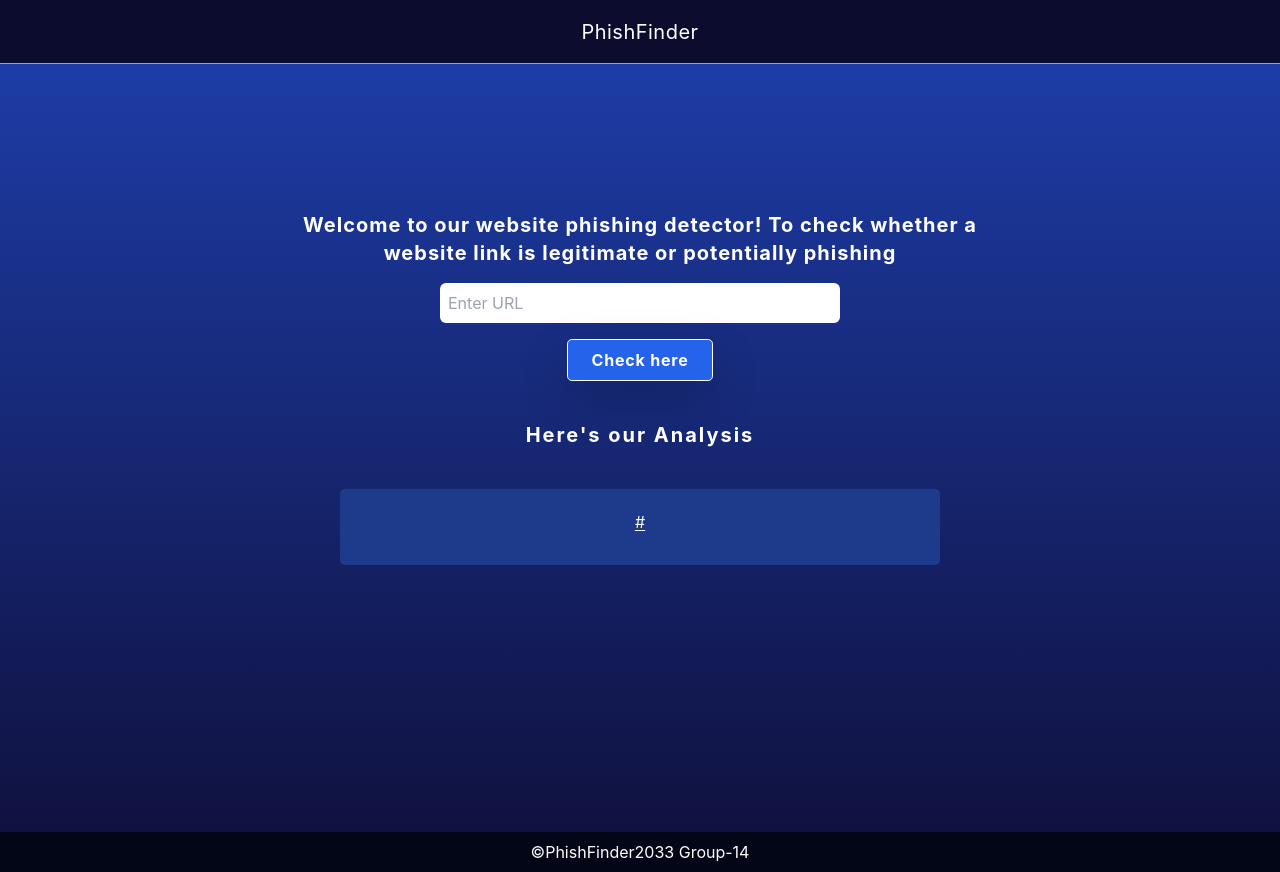
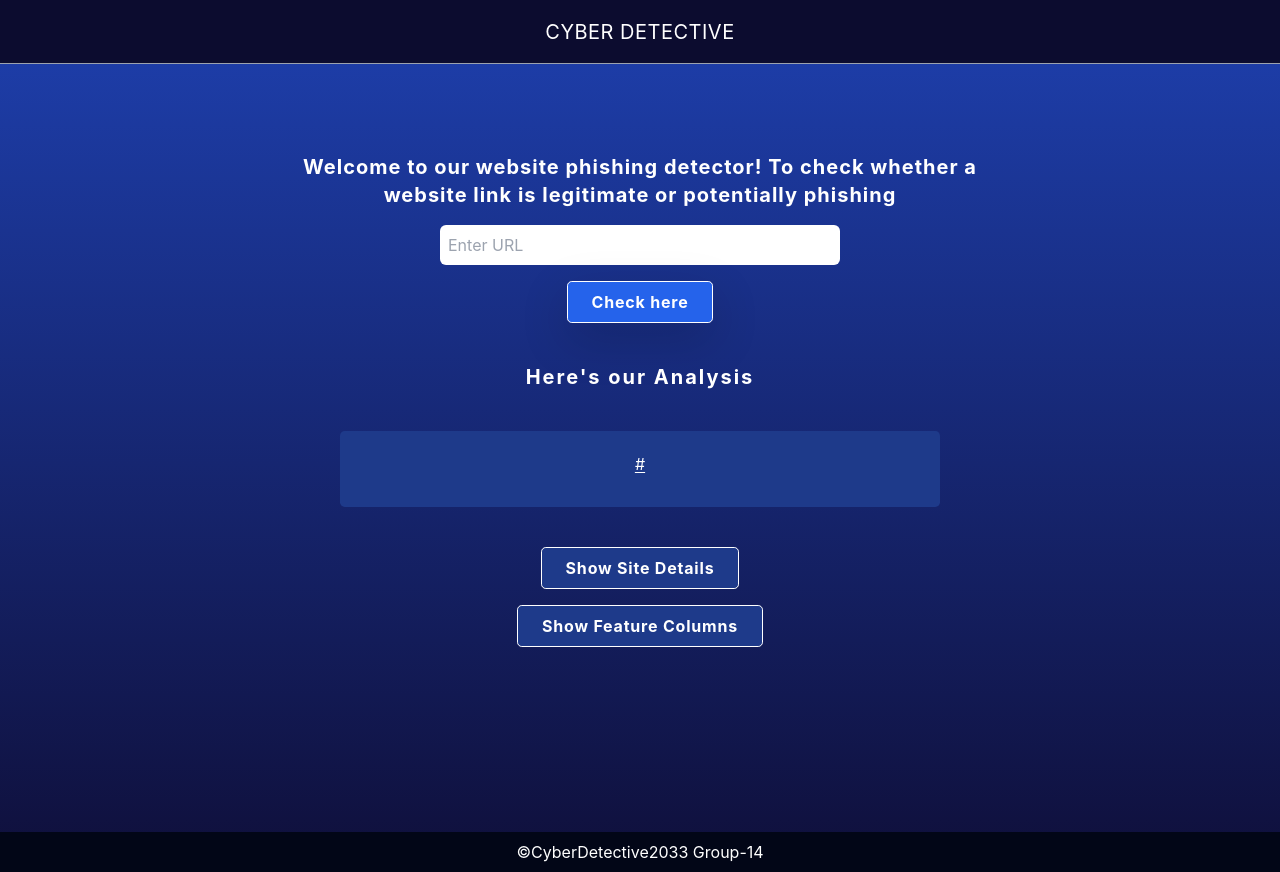
Before and after one commit to MrunalVaidya0715/Phishing-URL-Detection, a Flask app: template templates/index.html in a window 1280 px wide. Run offline with Flask 2, Linux system fonts and the light colour scheme; the template is opened without the code that fills it: most values are stand-ins (such as "Sample title", 1, 10 or a date in 2020); style sheets or scripts are compiled from the project's sources; parts of the project's set-up code (start-up, migrations or seed data) failed here and were passed over; some libraries are stand-ins or nearby versions.

Commit message:
Added whois

```diff
--- a/app.py
+++ b/app.py
@@ -1,15 +1,16 @@
-#importing required libraries
+# importing required libraries
 
+from feature import FeatureExtraction
 from flask import Flask, request, render_template
 import numpy as np
 import pandas as pd
 from sklearn import metrics
 import warnings
 import pickle
+import whois
 warnings.filterwarnings('ignore')
-from feature import FeatureExtraction
 
-file = open("pickle/model.pkl","rb")
+file = open("pickle/model.pkl", "rb")
 gbc = pickle.load(file)
 file.close()
 
@@ -18,6 +19,18 @@ app = Flask(__name__)
 
 app.config['TEMPLATES_AUTO_RELOAD'] = True
 
+def is_registered(domain_name):
+   try:
+       w = whois.whois(domain_name)
+   except Exception:
+        return False
+   else:
+        return bool(w.domain_name)
+
+
+
+
+
 @app.route("/", methods=["GET", "POST"])
 def index():
     if request.method == "POST":
@@ -25,19 +38,77 @@ def index():
         url = request.form["url"]
         obj = FeatureExtraction(url)
 
-        x = np.array(obj.getFeaturesList()).reshape(1,30)
+        x = np.array(obj.getFeaturesList()).reshape(1, 30)
+
+        y_pred = gbc.predict(x)[0]
+        # 1 is safe
+        # -1 is unsafe
+        y_pro_phishing = gbc.predict_proba(x)[0, 0]
+
+        y_pro_non_phishing = gbc.predict_proba(x)[0, 1]
+        domain_name = request.form["url"]
+        feature_names = {
+            0: "Using IP",
+            1: "Long URL(>=54)",
+            2: "Short URL",
+            3: "Symbol @",
+            4: "Redirecting //",
+            5: "PreFix,Suffix",
+            6: "Sub-Domains",
+            7: "HTTPS",
+            8: "Domain Reg Length(>=12)",
+            9: "Favicon",
+            10: "Non Std.Port",
+            11: "HTTPS Domain URL",
+            12: "Request URL",
+            13: "Anchor URL",
+            14: "Links in Script tags (%<17)",
+            15: "Server Form Handler",
+            16: "Info-Email",
+            17: "Abnormal URL",
+            18: "Website Forwarding",
+            19: "StatusBar Cust",
+            20: "Disable Right Click",
+            21: "Using PopUp Window",
+            22: "Iframe Redirection",
+            23: "Age(>=6)",
+            24: "DNS Recording(>=6)",
+            25: "Website Traffic(<100000)",
+            26: "Page Rank(<100000)",
+            27: "Google Index",
+            28: "Links Pointing to URL(<=2)",
+            29: "Status Report",
+
+        }
+        feature_dict = {}
+        arrayF = obj.getFeaturesList()
+        for i, val in enumerate(arrayF):
+            feature_name = feature_names[i]
+            feature_dict[feature_name] = val
+        arrayF = obj.getFeaturesList()
+
+        if is_registered(domain_name):
+            whois_info = whois.whois(domain_name)
+            return render_template('index.html',
+                               registrar=whois_info.registrar,
+                               whois_server=whois_info.whois_server,
+                               creation_date=whois_info.creation_date,
+                               expiration_date=whois_info.expiration_date,
+                               site_emails=whois_info.emails,
+                               site_dnssec=whois_info.dnssec,
+                               site_name=whois_info.name,
+                               site_org=whois_info.org,
+                               site_address=whois_info.address,
+                               site_city=whois_info.city,
+                               site_state=whois_info.state,
+                               site_zipcode=whois_info.zipcode,
+                               site_country=whois_info.country,
+                               xx=round(y_pro_non_phishing, 2), url=url,feature_dict=feature_dict)
+        else:
+            return "<h1 class='text-red'>Domain is not registered.</h1>"
 
 
-        y_pred =gbc.predict(x)[0]
-        #1 is safe
-        #-1 is unsafe
-        y_pro_phishing = gbc.predict_proba(x)[0,0]
-
-        y_pro_non_phishing = gbc.predict_proba(x)[0,1]
-
-        pred = "It is {0:.2f} % safe to go ".format(y_pro_phishing*100)
-        return render_template('index.html',xx =round(y_pro_non_phishing,2),url=url, )
-    return render_template("index.html", xx =-1)
+    return render_template("index.html", xx=-1)
 
 
 if __name__ == "__main__":
--- a/templates/index.html
+++ b/templates/index.html
@@ -25,7 +25,7 @@
     <div
         class="fixed border-b-[1px] border-gray-400 flex h-16 w-full  bg-[#0c0c2f] text-white  justify-center items-center ">
         <div>
-            <p class=" tracking-wide md:text-xl">PhishFinder</p>
+            <p class=" tracking-wide md:text-xl uppercase">CYBER DETECTIVE</p>
         </div>
 
 
@@ -34,7 +34,7 @@
     <div class="flex flex-col w-full justify-between items-center ">
 
         <div class="flex flex-col gap-8 justify-start items-center w-full ">
-            <div class="flex flex-col gap-4 h-screen w-full max-w-[800px] justify-center items-center px-4 md:px-8">
+            <div class="flex flex-col gap-4 min-h-screen w-full max-w-[800px] justify-center items-center px-4 md:px-8">
                 <div class="flex w-full max-w-[800px] justify-center items-center px-4 md:px-8">
                     <h2 class=" tracking-wider text-white text-xl font-bold text-center">Welcome to our website phishing
                         detector! To check whether a website link is legitimate or potentially phishing</h2>
@@ -52,7 +52,9 @@
                             </div>
                             <button
                                 class=" py-2 px-4 rounded-lg border-[1px] shadow-lg border-white tracking-wider bg-blue-600 text-white font-bold hover:text-white hover:bg-transparent hover:border-white active:opacity-[0.3] transition-all ease-in-out duration-300 "
-                                role="button">Check here</button>
+                                role="button">
+
+                                Check here</button>
                         </form>
                     </div>
                 </div>
@@ -64,6 +66,7 @@
                             <h2 class=" tracking-widest text-white text-xl font-bold text-center">Here's our Analysis
                             </h2>
                         </div>
+
                         <div
                             class="mt-6 flex flex-col gap-2 py-4 rounded-lg w-full max-w-[600px] bg-blue-900 justify-between items-center p-2">
                             <div class="flex w-full justify-center items-center text-center">
@@ -73,10 +76,11 @@
                             </div>
 
 
+
                             <h3 id="prediction"></h3>
 
                             <button
-                                class="button2 py-2 px-4 rounded-lg border-[1px] border-white tracking-wider bg-red-600 text-white font-bold hover:text-white hover:bg-transparent hover:border-white active:opacity-[0.3] transition-all ease-in-out duration-300"
+                                class="button2 py-2 px-4 rounded-lg border-[1px] animate-bounce border-white tracking-wider bg-red-600 text-white font-bold hover:text-white hover:bg-transparent hover:border-white active:opacity-[0.3] transition-all ease-in-out duration-300"
                                 id="button2" role="button" onclick="window.open('{{url}}')" target="_blank">Still want
                                 to
                                 Continue</button>
@@ -85,7 +89,56 @@
                                 id="button1" role="button" onclick="window.open('{{url}}')"
                                 target="_blank">Continue</button>
                         </div>
+
                     </div>
+
+                    <button id="toggle-button2"
+                        class="py-2 px-4 rounded-lg border-[1px] border-white tracking-wider bg-blue-900 text-white font-bold hover:text-white hover:bg-transparent hover:border-white active:opacity-[0.3] transition-all ease-in-out duration-300">Show
+                        Site Details</button>
+                    <div id="toggle-div2" class="hidden flex-col justify-between items-start gap-1 p-2 bg-slate-100 rounded-lg">
+                        <p class=" font-semibold">Registrar: {{ registrar }}</p>
+                        <p class=" font-semibold">WHOIS Server: {{ whois_server }}</p>
+                        <p>Creation Date: {{ creation_date }}</p>
+                        <p>Expiration Date: {{ expiration_date }}</p>
+                        <p>Emails: {{site_emails}}</p>
+                        <p>DNS Security: {{site_dnssec}}</p>
+                        <p>Name: {{site_name}}</p>
+                        <p>Organization: {{site_org}}</p>
+                        <p>Address: {{site_address}}</p>
+                        <p>City: {{site_city}}</p>
+                        <p>State: {{site_state}}</p>
+                        <p>ZIP code: {{site_zipcode}}</p>
+                        <p>Country: {{site_country}}</p>
+                    </div>
+
+
+                    <button id="toggle-button"
+                        class="py-2 px-4 rounded-lg border-[1px] border-white tracking-wider bg-blue-900 text-white font-bold hover:text-white hover:bg-transparent hover:border-white active:opacity-[0.3] transition-all ease-in-out duration-300">Show
+                        Feature Columns</button>
+                    <div id="toggle-div"
+                        class=" hidden max-w-[800px] px-2 mb-6  w-full flex-col gap-2 justify-center items-center">
+
+
+                        {% if feature_dict %}
+
+                        <div class="w-full flex overflow-x-auto justify-between items-center">
+                            {% for name, val in feature_dict.items() %}
+                            <div
+                                class=" border-[1px] border-gray-300 min-w-[250px] flex flex-col  justify-center items-center">
+                                <div class=" bg-blue-500 flex w-full p-4 justify-center items-center">
+                                    <h1>{{ name }}</h1>
+                                </div>
+                                <div class="  bg-blue-400 flex w-full p-4 justify-center items-center">
+                                    <h1>{{val}}</h1>
+                                </div>
+                            </div>
+                            {% endfor %}
+                        </div>
+                        {% endif %}
+
+                    </div>
+
+
 
 
 
@@ -98,7 +151,7 @@
 
 
             <div class="flex bg-slate-950 w-full py-2 items-center justify-center">
-                <p>©PhishFinder2033 Group-14</p>
+                <p>©CyberDetective2033 Group-14</p>
             </div>
 
 
@@ -139,6 +192,32 @@
         }
 
     </script>
+    <script>
+        $(document).ready(function () {
+            $("#toggle-button").click(function () {
+                $("#toggle-div").toggle();
+
+                if ($("#toggle-div").is(":visible")) {
+                    $("#toggle-button").text("Hide Feature Columns");
+                } else {
+                    $("#toggle-button").text("Display Feature Columns");
+                }
+            });
+        });
+    </script>
+    <script>
+        $(document).ready(function () {
+            $("#toggle-button2").click(function () {
+                $("#toggle-div2").toggle();
+
+                if ($("#toggle-div2").is(":visible")) {
+                    $("#toggle-button2").text("Hide Site Details");
+                } else {
+                    $("#toggle-button2").text("Display Site Details");
+                }
+            });
+        });
+    </script>
 
 
 
```
Also changed, not shown: templates/whois.html (added, +13 -0 lines).
